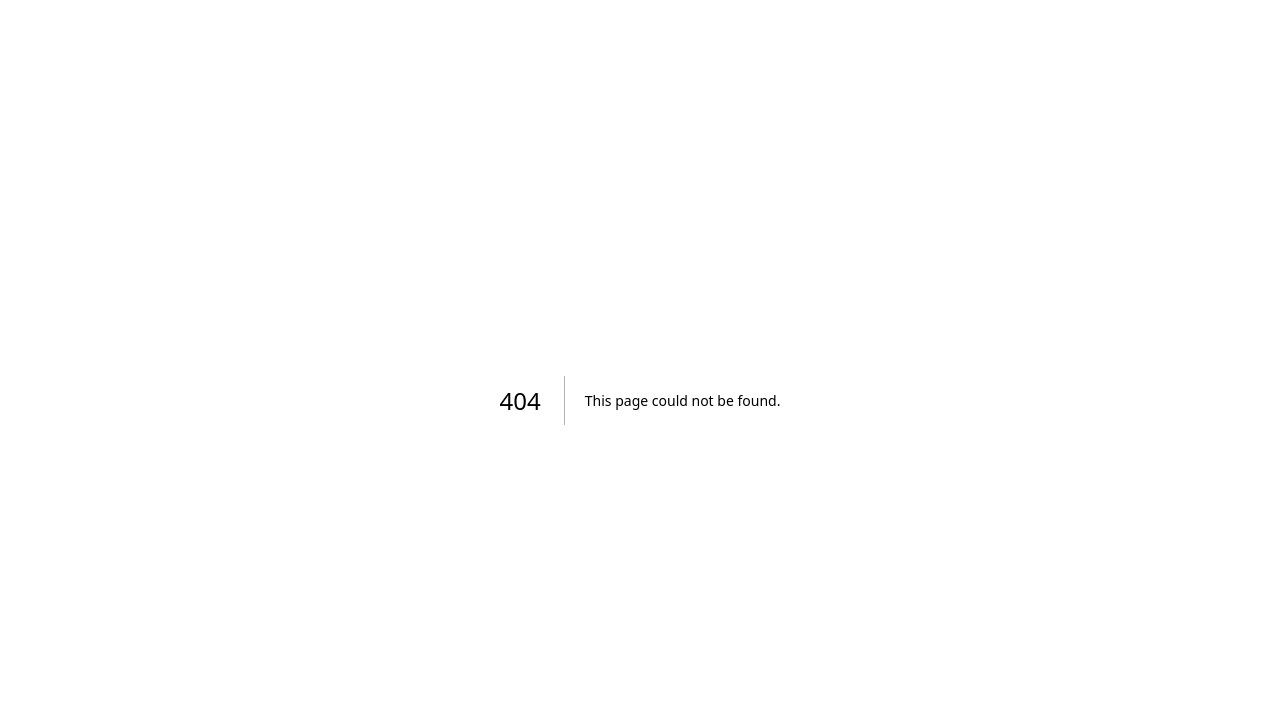
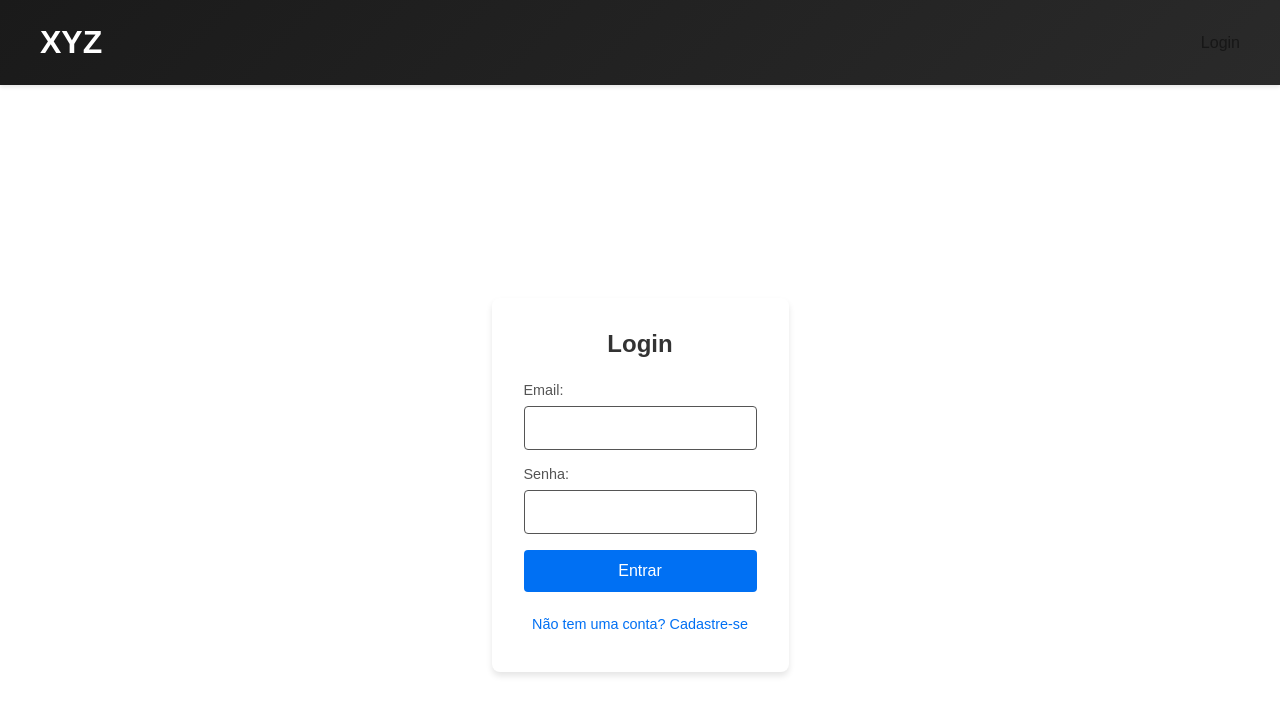
Before and after one commit to LucasCadaval/nextjs-homepage, a Next.js app: page /login in a window 1280 px wide. Before the commit this address had no page. Shown: the top 714 px of the page. Built offline with nearby package versions, Linux system fonts and the light colour scheme.

Commit message:
feat: adiciona os componentes para a pagina de login e cadastro

```diff
--- /dev/null
+++ b/src/app/login/login.module.css
@@ -0,0 +1,26 @@
+.page {
+  --gray-rgb: 0, 0, 0;
+  --gray-alpha-200: rgba(var(--gray-rgb), 0.08);
+  --gray-alpha-100: rgba(var(--gray-rgb), 0.05);
+
+  --button-primary-hover: #383838;
+  --button-secondary-hover: #f2f2f2;
+}
+
+.headerContainer {
+  width: 100%;
+  padding: 0;
+  margin: 0 auto;
+  display: flex;
+  flex-direction: column;
+}
+
+.loginContainer {
+  min-height: 100vh;
+  width: 100%;
+  display: flex;
+  justify-content: center;
+  align-items: center;
+  background-color: var(--background);
+  padding: 20px;
+}
--- /dev/null
+++ b/src/app/login/page.js
@@ -0,0 +1,16 @@
+import Form from '../components/Form';
+import styles from './login.module.css';
+import Header from '../components/Header';
+
+export default function LoginPage() {
+  return (
+    <div className={styles.page}>
+      <header className={styles.headerContainer}>
+        <Header />
+      </header>
+      <main className={styles.loginContainer}>
+        <Form />
+      </main>
+    </div>
+  );
+}
```
